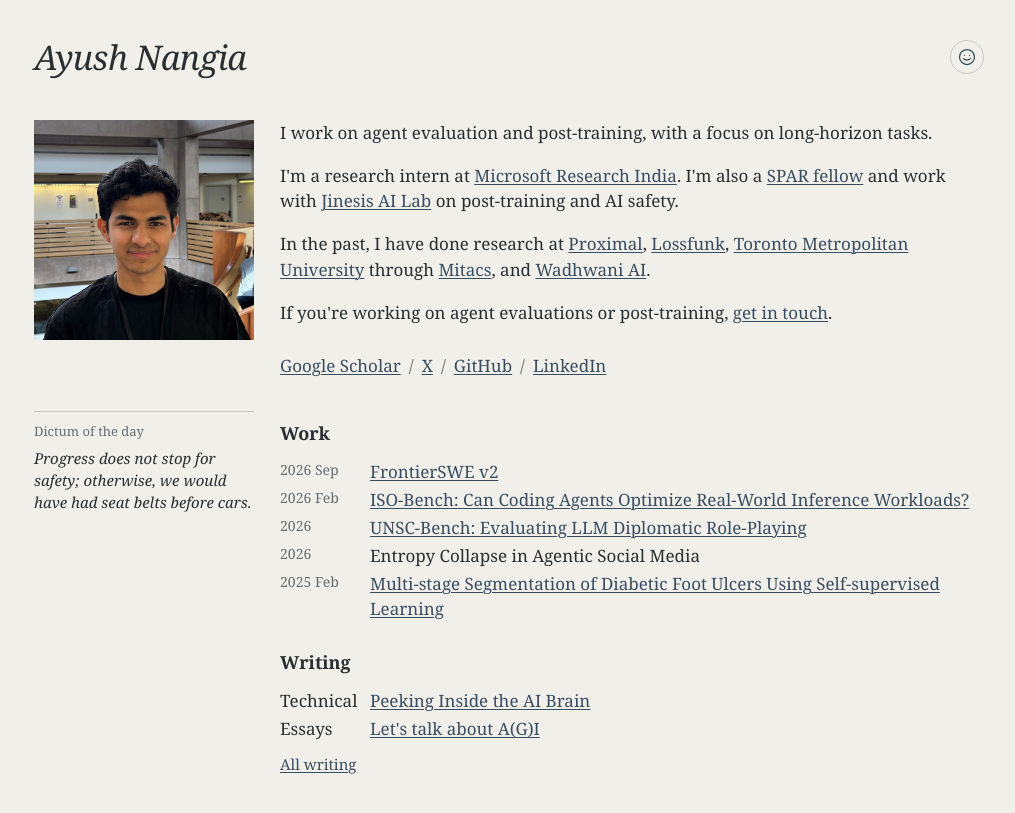
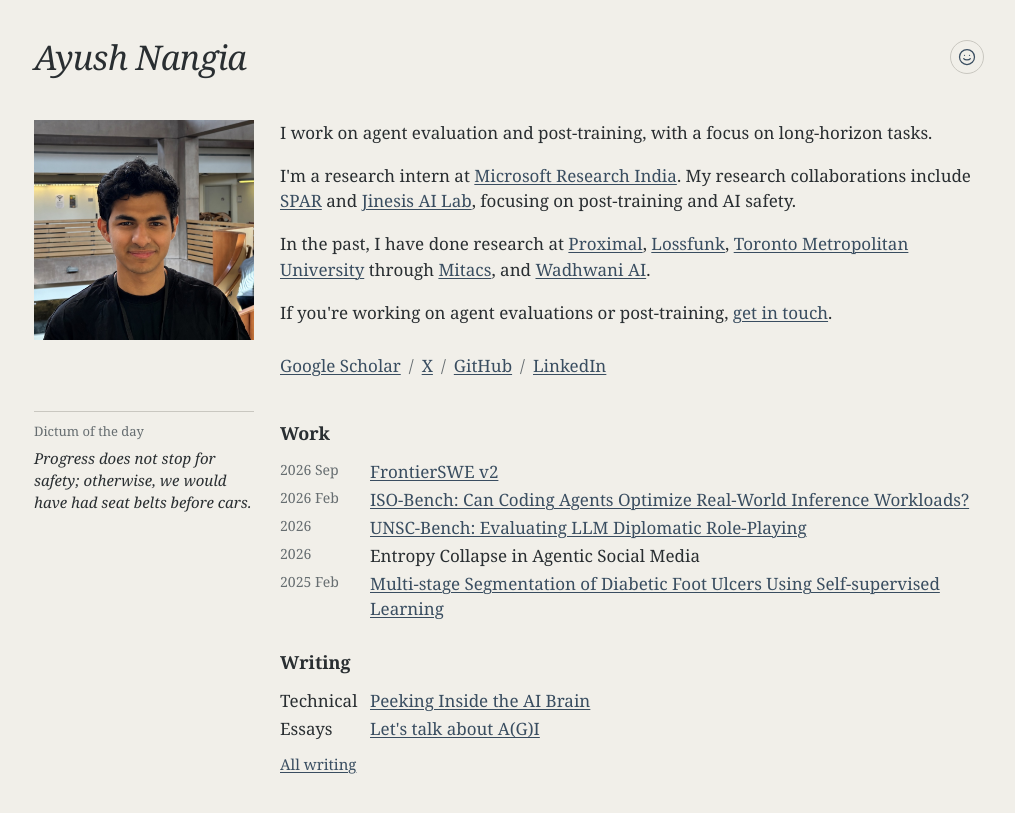
Before and after one commit to ayushnangia/ayushnangia.github.io, a Jekyll site: the page built from index.html, in a window 1280 px wide. Shown: the top 813 px of the page, without its empty margins (131-1146 px from the left). Built offline with Jekyll 4.4.1, drawn with Linux system fonts in a browser that asks for light colours.

Commit message:
Describe SPAR and Jinesis as research collaborations

```diff
--- a/index.html
+++ b/index.html
@@ -33,7 +33,7 @@
       <img class="portrait" id="portrait" src="images/ayush-serious.jpg" alt="Portrait of Ayush Nangia" width="220" height="220">
       <div class="bio">
         <p>I work on agent evaluation and post-training, with a focus on long-horizon tasks.</p>
-        <p>I'm a research intern at <a href="https://www.microsoft.com/en-us/research/lab/microsoft-research-india/">Microsoft Research India</a>. I'm also a <a href="https://www.sparai.org/">SPAR fellow</a> and work with <a href="https://zhijing-jin.com/home/">Jinesis AI Lab</a> on post-training and AI safety.</p>
+        <p>I'm a research intern at <a href="https://www.microsoft.com/en-us/research/lab/microsoft-research-india/">Microsoft Research India</a>. My research collaborations include <a href="https://www.sparai.org/">SPAR</a> and <a href="https://zhijing-jin.com/home/">Jinesis AI Lab</a>, focusing on post-training and AI safety.</p>
         <p>In the past, I have done research at <a href="https://www.proximal.ai/">Proximal</a>, <a href="https://lossfunk.com/">Lossfunk</a>, <a href="https://www.torontomu.ca/">Toronto Metropolitan University</a> through <a href="https://www.mitacs.ca/our-programs/globalink-research-internship/">Mitacs</a>, and <a href="https://www.wadhwaniai.org/">Wadhwani AI</a>.</p>
         <p>If you're working on agent evaluations or post-training, <a href="mailto:nangia@cs.toronto.edu">get in touch</a>.</p>
         <p class="profiles"><a href="https://scholar.google.com/citations?user=zZe_pMcAAAAJ">Google Scholar</a><span>/</span><a href="https://x.com/vitransformer">X</a><span>/</span><a href="https://github.com/ayushnangia">GitHub</a><span>/</span><a href="https://www.linkedin.com/in/ayush-nangia/">LinkedIn</a></p>
```
